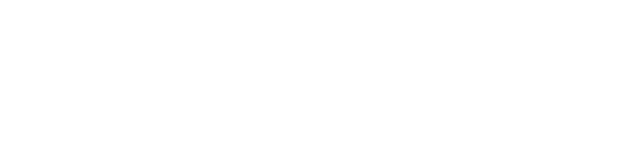
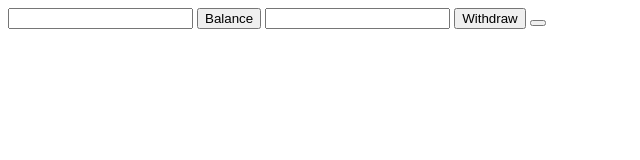
Before and after one commit to suzarm/bank-account, a plain HTML site: page index.html in a window 1280 px wide. Shown: the whole page, without its empty margins (0-640 px from the left). Drawn offline with Linux system fonts and the light colour scheme.

Commit message:
added button and input fields

```diff
--- a/index.html
+++ b/index.html
@@ -7,7 +7,13 @@
     <link rel="stylesheet" href="./style.css">
 </head>
 <body>
-
+    <div id="card">
+        <input type="password" id="balance">
+        <button id="btnbalance" onclick="addbalance()">Balance</button>
+        <input type="password" id="withdraw">
+        <button id="btnwithdraw" onclick="addwithdraw()">Withdraw</button>
+        <button></button>
+    </div>
     <script src="./script.js"></script>
 </body>
 </html>
```
